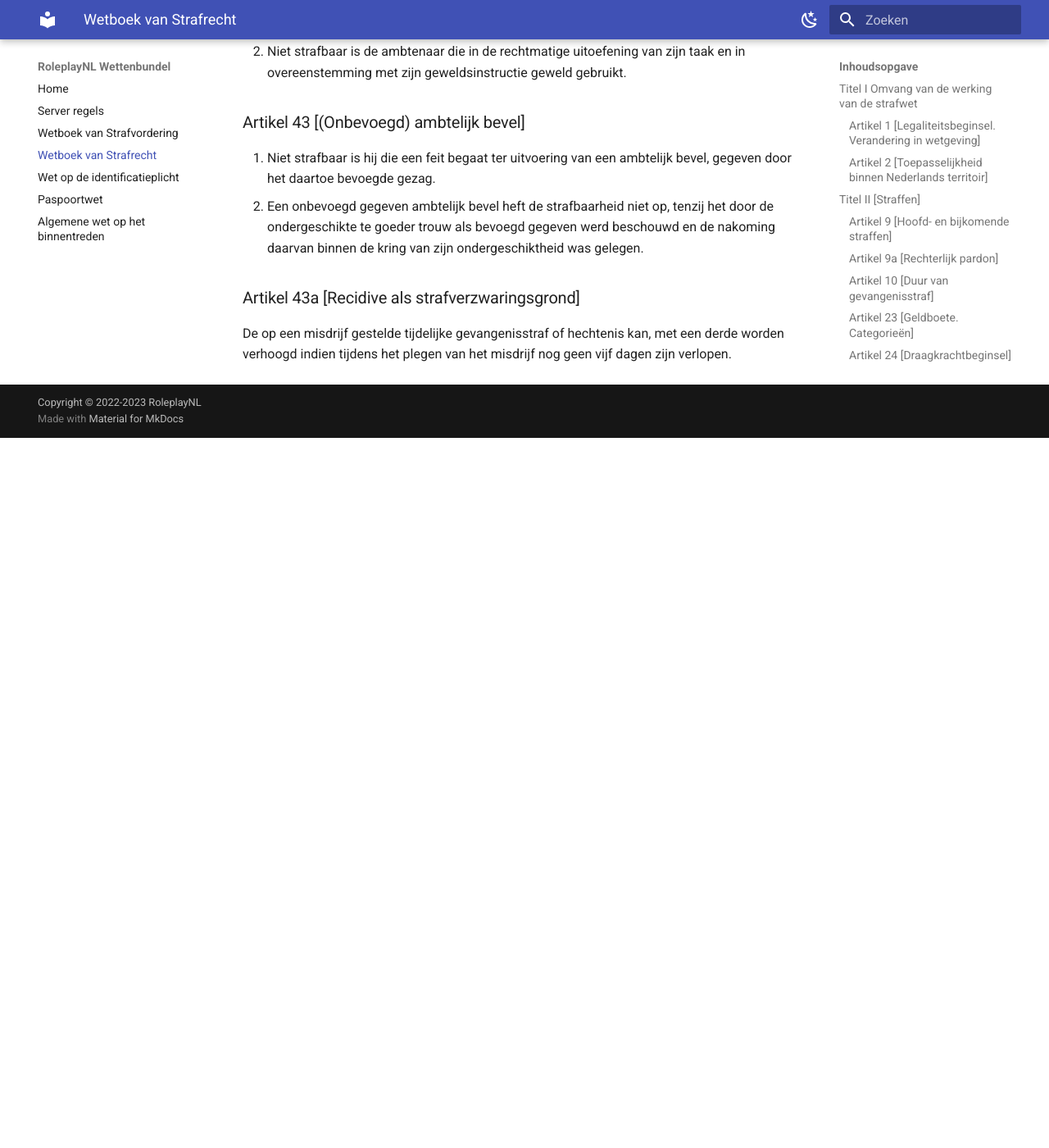
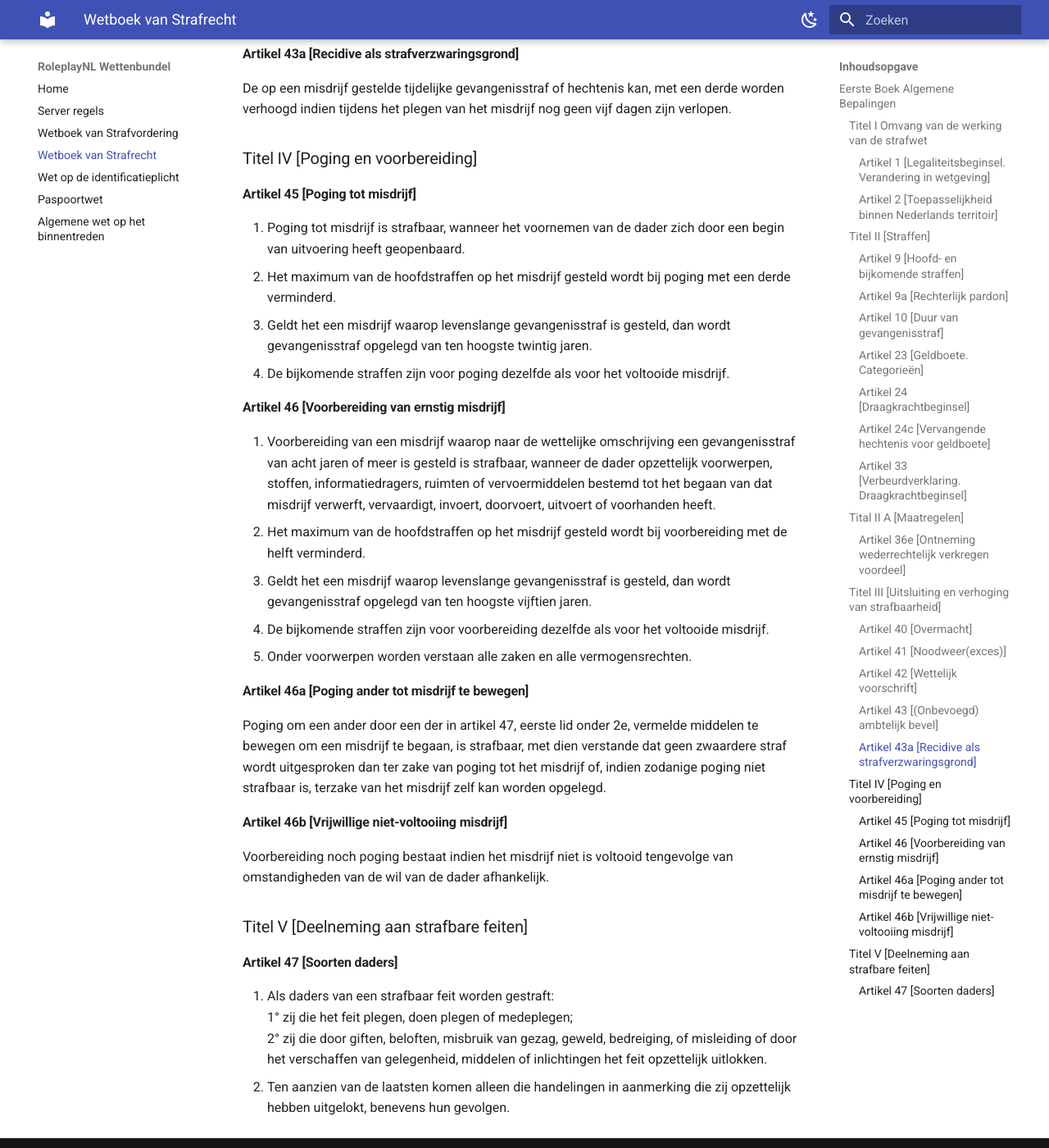
Before and after one commit to EnriqueFernandez20/FutureRP-Wettenbundel, an MkDocs documentation site: the page built from docs/wetboek-van-strafrecht.md, in a window 1280 px wide and 1400 px high, scrolled down 3721 px. Shown: the whole window at 82% size. Built offline with MkDocs 1.6.1 and Material for MkDocs 9.7.7, drawn with Linux system fonts in a browser that asks for light colours; before the commit the page ends 4255 px from its top, so only the background shows below that; some of the changed text lies outside the part shown.

Commit message:
Artikel 45, 46, 46a, 46b, 47 WvSr + Styling

```diff
--- a/docs/wetboek-van-strafrecht.md
+++ b/docs/wetboek-van-strafrecht.md
@@ -1,39 +1,40 @@
 # Wetboek van Strafrecht
-## Titel I Omvang van de werking van de strafwet
-### Artikel 1 [Legaliteitsbeginsel. Verandering in wetgeving]
+## Eerste Boek Algemene Bepalingen
+### Titel I Omvang van de werking van de strafwet
+#### Artikel 1 [Legaliteitsbeginsel. Verandering in wetgeving]
 1. Geen feit is strafbaar dan uit kracht van een daaraan voorafgegane wettelijke strafbepaling
 2. Bij verandering in de wetgeving na het tijdstip waarop het feit begaan is, worden de voor de verdachte gunstigste bepalingen toegepast.
 
-### Artikel 2 [Toepasselijkheid binnen Nederlands territoir]
+#### Artikel 2 [Toepasselijkheid binnen Nederlands territoir]
 De Nederlandse strafwet is toepasselijk op ieder die zich in Nederland aan enig strafbaar feit schuldig maakt.
 
-## Titel II [Straffen]
-### Artikel 9 [Hoofd- en bijkomende straffen]
+### Titel II [Straffen]
+#### Artikel 9 [Hoofd- en bijkomende straffen]
 1. De straffen zijn:
     1. hoofdstraffen:
-        1. gevangenisstraf;
-        2. hechtenis;
-        3. taakstraf;
-        4. geldboete;
+        1° gevangenisstraf;
+        2° hechtenis;
+        3° taakstraf;
+        4° geldboete;
     2. bijkomende straffen:
-        1. ontzetting van bepaalde rechten;
-        2. verbeurdverklaring;
-        3. openbaarmaking van de rechterlijke uitspraak.
+        1° ontzetting van bepaalde rechten;
+        2° verbeurdverklaring;
+        3° openbaarmaking van de rechterlijke uitspraak.
 2. Ten aanzien van misdrijven die worden bedreigd met een vrijheidsstraf of een geldboete of ten aanzien van overtredingen die worden bedreigd met een vrijheidsstraf kan, behoudens in bij de wet bepaalde gevallen, in plaats daarvan een taakstraf worden opgelegd.
 3. In het geval gevangenisstraf, hechtenis, vervangende hechtenis daaronder niet begrepen, of een taakstraf wordt opgelegd, kan tevens een geldboete worden opgelegd.
 4. In geval van veroordeling tot gevangenisstraf of tot hechtenis, vervangende hechtenis daaronder niet begrepen, waarvan het onvoorwaardelijk ten uitvoer te leggen deel ten hoogste zes maanden bedraagt, kan de rechter tevens een taakstraf opleggen.
 5. Een bijkomende straf kan, in de gevallen waarin de wet haar oplegging toelaat, zowel afzonderlijk als te zamen met hoofdstraffen en met andere bijkomende straffen worden opgelegd.
 
-### Artikel 9a [Rechterlijk pardon]
+#### Artikel 9a [Rechterlijk pardon]
 Indien de rechter dit raadzaam acht in verband met de geringe ernst van het feit, de persoonlijkheid van de dader of de omstandigheden waaronder het feit is begaan, dan wel die zich nadien hebben voorgedaan, kan hij in het vonnis bepalen dat geen straf of maatregel zal worden opgelegd.
 
-### Artikel 10 [Duur van gevangenisstraf]
+#### Artikel 10 [Duur van gevangenisstraf]
 1. De gevangenisstraf is levenslang of tijdelijk.
 2. De duur van de tijdelijke gevangenisstraf is ten minste een dag en ten hoogste achttien jaren.
 3. Zij kan voor ten hoogste dertig achtereenvolgende jaren worden opgelegd in de gevallen waarin op het misdrijf levenslange en tijdelijke gevangenisstraf ter keuze van de rechter zijn gesteld, en in die waarin wegens strafverhoging ter zake van samenloop van misdrijven, terroristische misdrijven, herhaling van misdrijf of het bepaalde bij artikel 44, de tijd van achttien jaren wordt overschreden.
 4. Zij kan in geen geval de tijd van dertig jaren te boven gaan.
 
-### Artikel 23 [Geldboete. Categorieën]
+#### Artikel 23 [Geldboete. Categorieën]
 1. Hij die tot een geldboete is veroordeeld, betaalt het vastgestelde bedrag binnen de door Onze Minister van Justitie en Veiligheid te stellen termijn aan de staat
 2. Het bedrag van de geldboete is ten minste € 3.
 3. De geldboete die voor een strafbaar feit ten hoogste kan worden opgelegd, is gelijk aan het bedrag van de categorie die voor dat feit is bepaald.
@@ -47,38 +48,65 @@ de zesde categorie, € 900.000.
 5. Voor een overtreding, onderscheidenlijk een misdrijf, waarop geen geldboete is gesteld, kan een geldboete worden opgelegd tot ten hoogste het bedrag van de eerste, onderscheidenlijk de derde categorie.
 6. Voor een overtreding, onderscheidenlijk een misdrijf, waarop een geldboete is gesteld, maar waarvoor geen boetecategorie is bepaald, kan een geldboete worden opgelegd tot ten hoogste het bedrag van de eerste, onderscheidenlijk de derde categorie, indien dit bedrag hoger is dan het bedrag van de op het betrokken strafbare feit gestelde geldboete.
 
-### Artikel 24 [Draagkrachtbeginsel]
+#### Artikel 24 [Draagkrachtbeginsel]
 Bij de vaststelling van de geldboete wordt rekening gehouden met de draagkracht van de verdachte in de mate waarin dat nodig is met het oog op een passende bestraffing van de verdachte zonder dat deze in zijn inkomen en vermogen onevenredig wordt getroffen.
 
-### Artikel 24c [Vervangende hechtenis voor geldboete]
+#### Artikel 24c [Vervangende hechtenis voor geldboete]
 1. Bij de uitspraak waarbij geldboete wordt opgelegd, beveelt de rechter voor het geval dat noch volledige betaling noch volledig verhaal van het verschuldigde bedrag volgt, dat vervangende hechtenis zal worden toegepast.
 2. De duur van de vervangende hechtenis wordt in gehele dagen, weken of maanden vastgesteld.
 3. De vervangende hechtenis beloopt ten minste één dag en ten hoogste een jaar. Voor elke volle € 25 van de geldboete wordt niet meer dan één dag opgelegd.
 
-### Artikel 33 [Verbeurdverklaring. Draagkrachtbeginsel]
+#### Artikel 33 [Verbeurdverklaring. Draagkrachtbeginsel]
 1. Verbeurdverklaring kan worden uitgesproken bij veroordeling wegens enig strafbaar feit.
 2. [Artikel 24](#artikel-24-draagkrachtbeginsel) is van overeenkomstige toepassing.
 
-## Tital II A [Maatregelen]
-### Artikel 36e [Ontneming wederrechtelijk verkregen voordeel]
+### Tital II A [Maatregelen]
+#### Artikel 36e [Ontneming wederrechtelijk verkregen voordeel]
 1. Op vordering van het openbaar ministerie kan bij een afzonderlijke rechterlijke beslissing aan degene die is veroordeeld wegens een strafbaar feit de verplichting worden opgelegd tot betaling van een geldbedrag aan de staat ter ontneming van wederrechtelijk verkregen voordeel.
 2. De verplichting kan worden opgelegd aan de in het eerste lid bedoelde persoon die voordeel heeft verkregen door middel van of uit de baten van het daar bedoelde feit of andere strafbare feiten, waaromtrent voldoende aanwijzingen bestaan dat zij door de veroordeelde zijn begaan.
 
-## Titel III [Uitsluiting en verhoging van strafbaarheid]
-### Artikel 40 [Overmacht]
+### Titel III [Uitsluiting en verhoging van strafbaarheid]
+#### Artikel 40 [Overmacht]
 Niet strafbaar is hij die een feit begaat waartoe hij door overmacht is gedrongen.
 
-### Artikel 41 [Noodweer(exces)]
+#### Artikel 41 [Noodweer(exces)]
 1. Niet strafbaar is hij die een feit begaat, geboden door de noodzakelijke verdediging van eigen of eens anders lijf, eerbaarheid of goed tegen ogenblikkelijke, wederrechtelijke aanranding.
 2. Niet strafbaar is de overschrijding van de grenzen van noodzakelijke verdediging, indien zij het onmiddellijk gevolg is geweest van een hevige gemoedsbeweging, door de aanranding veroorzaakt.
 
-### Artikel 42 [Wettelijk voorschrift]
+#### Artikel 42 [Wettelijk voorschrift]
 1. Niet strafbaar is hij die een feit begaat ter uitvoering van een wettelijk voorschrift.
 2. Niet strafbaar is de ambtenaar die in de rechtmatige uitoefening van zijn taak en in overeenstemming met zijn geweldsinstructie geweld gebruikt.
 
-### Artikel 43 [(Onbevoegd) ambtelijk bevel]
+#### Artikel 43 [(Onbevoegd) ambtelijk bevel]
 1. Niet strafbaar is hij die een feit begaat ter uitvoering van een ambtelijk bevel, gegeven door het daartoe bevoegde gezag.
 2. Een onbevoegd gegeven ambtelijk bevel heft de strafbaarheid niet op, tenzij het door de ondergeschikte te goeder trouw als bevoegd gegeven werd beschouwd en de nakoming daarvan binnen de kring van zijn ondergeschiktheid was gelegen.
 
-### Artikel 43a [Recidive als strafverzwaringsgrond]
+#### Artikel 43a [Recidive als strafverzwaringsgrond]
 De op een misdrijf gestelde tijdelijke gevangenisstraf of hechtenis kan, met een derde worden verhoogd indien tijdens het plegen van het misdrijf nog geen vijf dagen zijn verlopen.
+
+### Titel IV [Poging en voorbereiding]
+#### Artikel 45 [Poging tot misdrijf]
+1. Poging tot misdrijf is strafbaar, wanneer het voornemen van de dader zich door een begin van uitvoering heeft geopenbaard.
+2. Het maximum van de hoofdstraffen op het misdrijf gesteld wordt bij poging met een derde verminderd.
+3. Geldt het een misdrijf waarop levenslange gevangenisstraf is gesteld, dan wordt gevangenisstraf opgelegd van ten hoogste twintig jaren.
+4. De bijkomende straffen zijn voor poging dezelfde als voor het voltooide misdrijf.
+
+#### Artikel 46 [Voorbereiding van ernstig misdrijf]
+1. Voorbereiding van een misdrijf waarop naar de wettelijke omschrijving een gevangenisstraf van acht jaren of meer is gesteld is strafbaar, wanneer de dader opzettelijk voorwerpen, stoffen, informatiedragers, ruimten of vervoermiddelen bestemd tot het begaan van dat misdrijf verwerft, vervaardigt, invoert, doorvoert, uitvoert of voorhanden heeft.
+2. Het maximum van de hoofdstraffen op het misdrijf gesteld wordt bij voorbereiding met de helft verminderd.
+3. Geldt het een misdrijf waarop levenslange gevangenisstraf is gesteld, dan wordt gevangenisstraf opgelegd van ten hoogste vijftien jaren.
+4. De bijkomende straffen zijn voor voorbereiding dezelfde als voor het voltooide misdrijf.
+5. Onder voorwerpen worden verstaan alle zaken en alle vermogensrechten.
+
+#### Artikel 46a [Poging ander tot misdrijf te bewegen]
+Poging om een ander door een der in artikel 47, eerste lid onder 2e, vermelde middelen te bewegen om een misdrijf te begaan, is strafbaar, met dien verstande dat geen zwaardere straf wordt uitgesproken dan ter zake van poging tot het misdrijf of, indien zodanige poging niet strafbaar is, terzake van het misdrijf zelf kan worden opgelegd.
+
+#### Artikel 46b [Vrijwillige niet-voltooiing misdrijf]
+Voorbereiding noch poging bestaat indien het misdrijf niet is voltooid tengevolge van omstandigheden van de wil van de dader afhankelijk.
+
+### Titel V [Deelneming aan strafbare feiten]
+#### Artikel 47 [Soorten daders]
+1. Als daders van een strafbaar feit worden gestraft:
+    1° zij die het feit plegen, doen plegen of medeplegen;
+    2° zij die door giften, beloften, misbruik van gezag, geweld, bedreiging, of misleiding of door het verschaffen van gelegenheid, middelen of inlichtingen het feit opzettelijk uitlokken.
+2. Ten aanzien van de laatsten komen alleen die handelingen in aanmerking die zij opzettelijk hebben uitgelokt, benevens hun gevolgen.
```
